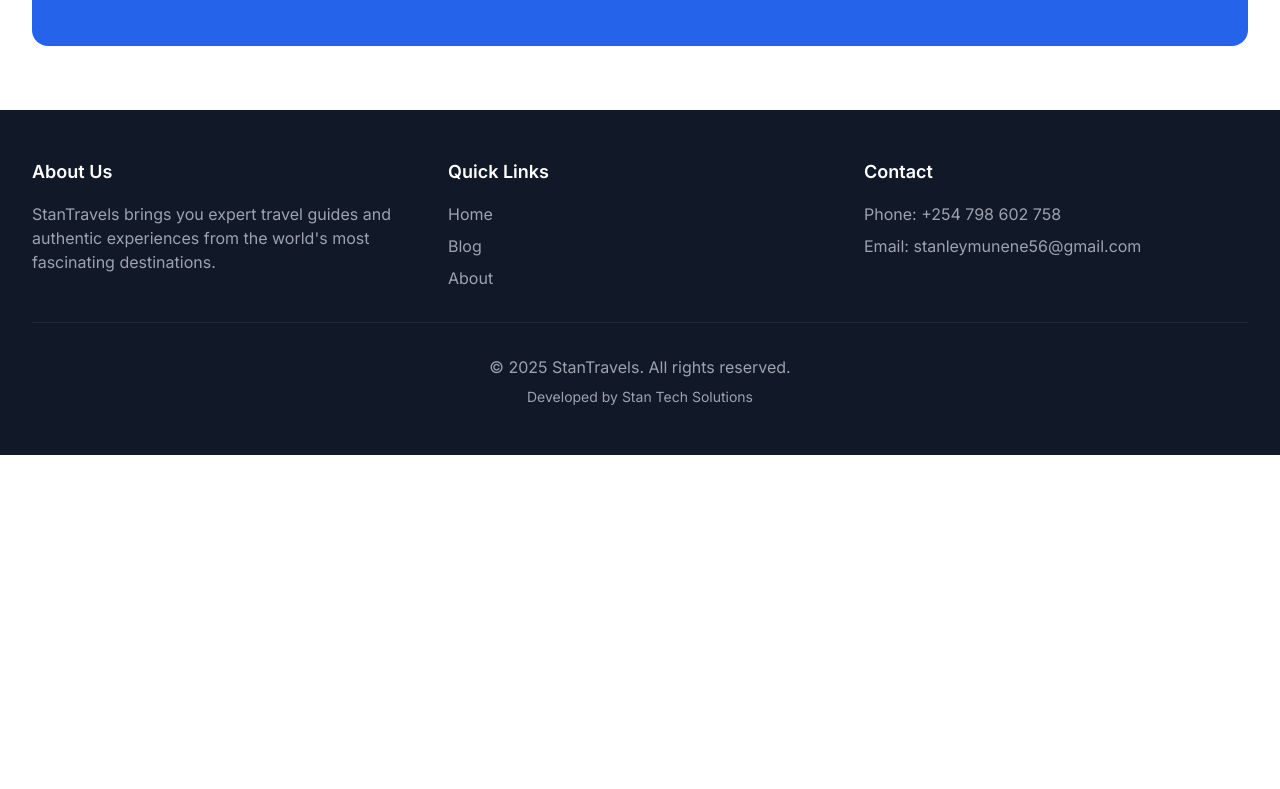
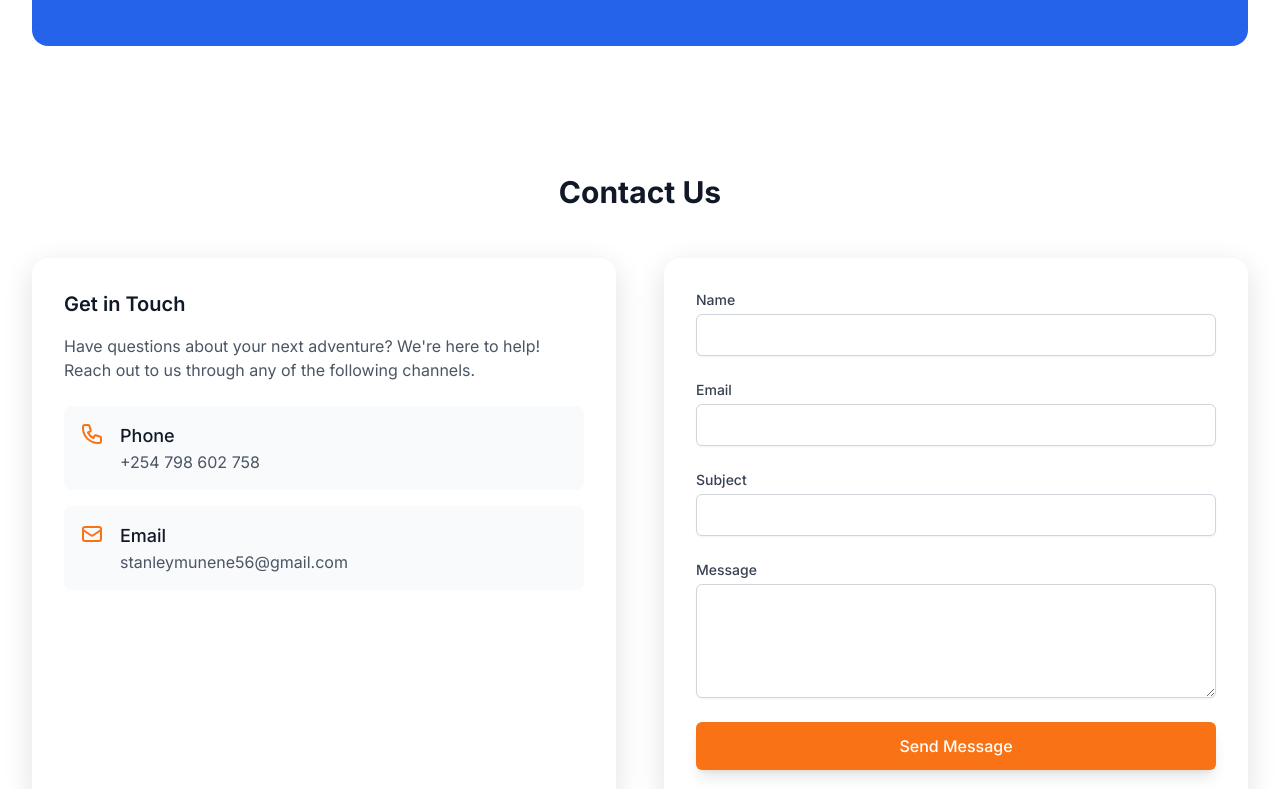
Before and after one commit to Stansh608/cursorshop, a Next.js app: page / in a window 1280 px wide. Shown: the part 1790-2579 px from the top of the page. Before the commit the page ends 2245 px from the top, so only its background shows below. Built offline with nearby package versions, Linux system fonts and the light colour scheme.

Commit message:
Added the contact section

```diff
--- a/src/app/page.tsx
+++ b/src/app/page.tsx
@@ -182,6 +182,94 @@ export default function Home() {
             </form>
           </div>
         </section>
+
+        {/* Contact Us Section */}
+        <section id="contact" className="py-16 px-4 sm:px-6 lg:px-8 max-w-7xl mx-auto">
+          <h2 className="text-3xl font-bold mb-12 text-center text-gray-900">Contact Us</h2>
+          <div className="grid grid-cols-1 md:grid-cols-2 gap-12">
+            {/* Contact Information */}
+            <div className="space-y-8 bg-white rounded-2xl p-8 shadow-[0_8px_30px_rgb(0,0,0,0.12)] hover:shadow-[0_8px_30px_rgb(0,0,0,0.2)] transition-all duration-300 transform hover:-translate-y-1">
+              <div>
+                <h3 className="text-xl font-semibold mb-4 text-gray-900">Get in Touch</h3>
+                <p className="text-gray-600 mb-6">
+                  Have questions about your next adventure? We're here to help! Reach out to us through any of the following channels.
+                </p>
+                <div className="space-y-4">
+                  <div className="flex items-start space-x-4 p-4 rounded-lg bg-gray-50 hover:bg-orange-50 transition-colors duration-300">
+                    <div className="flex-shrink-0">
+                      <svg className="h-6 w-6 text-orange-500" fill="none" viewBox="0 0 24 24" stroke="currentColor">
+                        <path strokeLinecap="round" strokeLinejoin="round" strokeWidth={2} d="M3 5a2 2 0 012-2h3.28a1 1 0 01.948.684l1.498 4.493a1 1 0 01-.502 1.21l-2.257 1.13a11.042 11.042 0 005.516 5.516l1.13-2.257a1 1 0 011.21-.502l4.493 1.498a1 1 0 01.684.949V19a2 2 0 01-2 2h-1C9.716 21 3 14.284 3 6V5z" />
+                      </svg>
+                    </div>
+                    <div>
+                      <h4 className="text-lg font-medium text-gray-900">Phone</h4>
+                      <p className="text-gray-600">+254 798 602 758</p>
+                    </div>
+                  </div>
+                  <div className="flex items-start space-x-4 p-4 rounded-lg bg-gray-50 hover:bg-orange-50 transition-colors duration-300">
+                    <div className="flex-shrink-0">
+                      <svg className="h-6 w-6 text-orange-500" fill="none" viewBox="0 0 24 24" stroke="currentColor">
+                        <path strokeLinecap="round" strokeLinejoin="round" strokeWidth={2} d="M3 8l7.89 5.26a2 2 0 002.22 0L21 8M5 19h14a2 2 0 002-2V7a2 2 0 00-2-2H5a2 2 0 00-2 2v10a2 2 0 002 2z" />
+                      </svg>
+                    </div>
+                    <div>
+                      <h4 className="text-lg font-medium text-gray-900">Email</h4>
+                      <p className="text-gray-600">stanleymunene56@gmail.com</p>
+                    </div>
+                  </div>
+                </div>
+              </div>
+            </div>
+
+            {/* Contact Form */}
+            <div className="bg-white rounded-2xl p-8 shadow-[0_8px_30px_rgb(0,0,0,0.12)] hover:shadow-[0_8px_30px_rgb(0,0,0,0.2)] transition-all duration-300 transform hover:-translate-y-1">
+              <form className="space-y-6">
+                <div>
+                  <label htmlFor="name" className="block text-sm font-medium text-gray-700">Name</label>
+                  <input
+                    type="text"
+                    id="name"
+                    name="name"
+                    className="mt-1 block w-full rounded-md border-gray-300 shadow-sm focus:border-orange-500 focus:ring-orange-500 transition-all duration-300 hover:shadow-md"
+                  />
+                </div>
+                <div>
+                  <label htmlFor="email" className="block text-sm font-medium text-gray-700">Email</label>
+                  <input
+                    type="email"
+                    id="email"
+                    name="email"
+                    className="mt-1 block w-full rounded-md border-gray-300 shadow-sm focus:border-orange-500 focus:ring-orange-500 transition-all duration-300 hover:shadow-md"
+                  />
+                </div>
+                <div>
+                  <label htmlFor="subject" className="block text-sm font-medium text-gray-700">Subject</label>
+                  <input
+                    type="text"
+                    id="subject"
+                    name="subject"
+                    className="mt-1 block w-full rounded-md border-gray-300 shadow-sm focus:border-orange-500 focus:ring-orange-500 transition-all duration-300 hover:shadow-md"
+                  />
+                </div>
+                <div>
+                  <label htmlFor="message" className="block text-sm font-medium text-gray-700">Message</label>
+                  <textarea
+                    id="message"
+                    name="message"
+                    rows={4}
+                    className="mt-1 block w-full rounded-md border-gray-300 shadow-sm focus:border-orange-500 focus:ring-orange-500 transition-all duration-300 hover:shadow-md"
+                  ></textarea>
+                </div>
+                <button
+                  type="submit"
+                  className="w-full bg-orange-500 text-white py-3 px-4 rounded-md hover:bg-orange-600 transition-all duration-300 font-medium shadow-lg hover:shadow-xl hover:-translate-y-1"
+                >
+                  Send Message
+                </button>
+              </form>
+            </div>
+          </div>
+        </section>
       </main>
 
       <Footer />
--- a/src/components/Navbar.tsx
+++ b/src/components/Navbar.tsx
@@ -101,7 +101,7 @@ export default function Navbar() {
                 </span>
               </Link>
               <Link
-                href="/contact"
+                href="/#contact"
                 className={`${
                   isActive('/contact')
                     ? 'text-orange-500 font-bold'
@@ -204,7 +204,7 @@ export default function Navbar() {
               </span>
             </Link>
             <Link
-              href="/contact"
+              href="/#contact"
               className={`${
                 isActive('/contact')
                   ? 'text-orange-500 font-bold'
```
